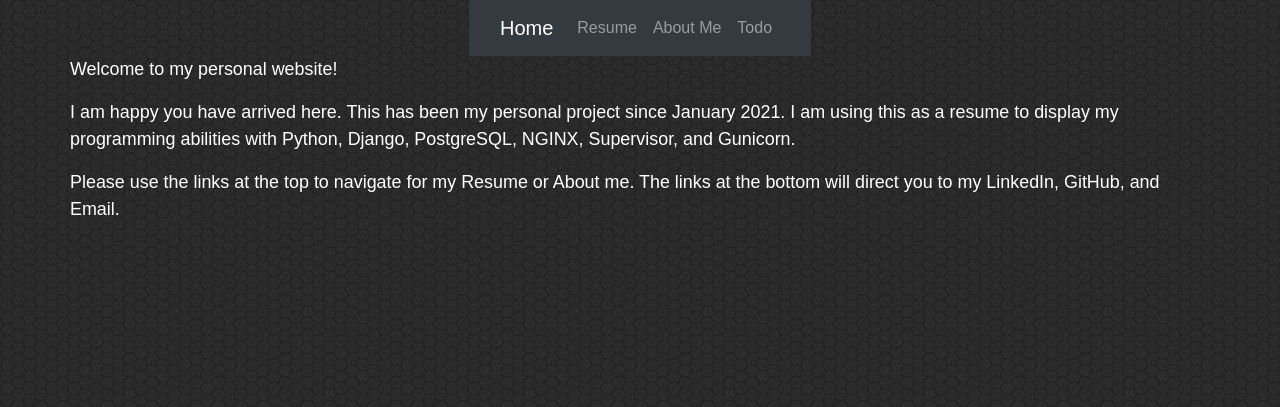
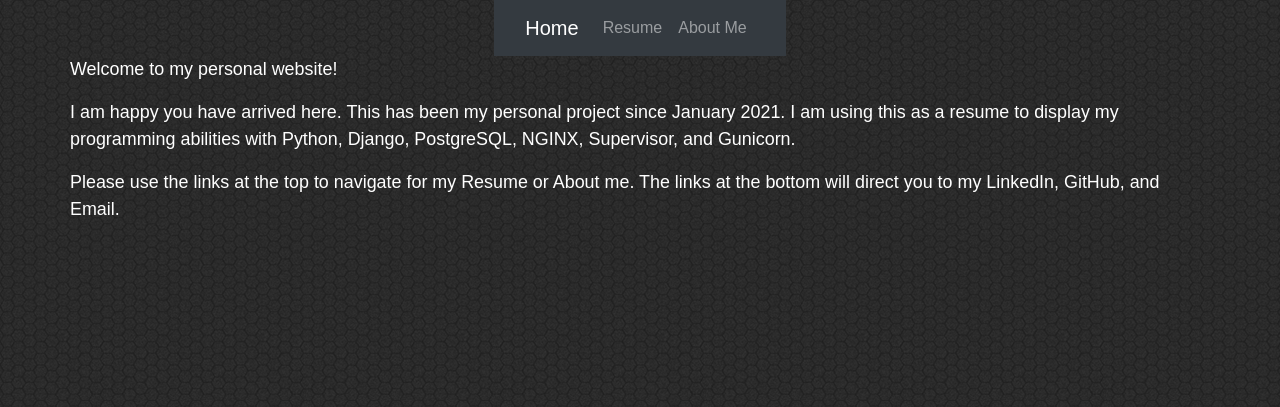
Before and after one commit to Discotech17/Resume, a Django app: template templates/home.html in a window 1280 px wide. Shown: the top 407 px of the page. Run offline with Django 3.2, Linux system fonts and the light colour scheme; the template is opened without the code that fills it, so the values that code supplies are empty; some libraries are stand-ins or nearby versions.

Commit message:
attempt a billion

```diff
--- a/boards/views.py
+++ b/boards/views.py
@@ -11,7 +11,7 @@ def home(request):
     return render(request, 'todo.html')
 
 def AboutMe(request):
-    return render(request, 'todo.html')
+    return render(request, 'bear.html')
 
 def Resume(request):
     return render(request, 'todo.html')
--- a/templates/home.html
+++ b/templates/home.html
@@ -53,9 +53,8 @@
                                 <a class="navbar-brand" href="{% url 'home' %}">Home<span class="sr-only">(current)</span></a>
                             </li>
                         </ul>
-                        <a class="nav-link" href="{% url 'Resume' %}">Resume</a>
+                        <a class="nav-link" href="{% url 'TodoApp' %}">Resume</a>
                         <a class="nav-link" href="{% url 'AboutMe' %}">About Me</a>
-                        <a class="nav-link" href="{% url 'TodoApp' %}">Todo</a>
                 </div>
             </nav>
         </div>
```
